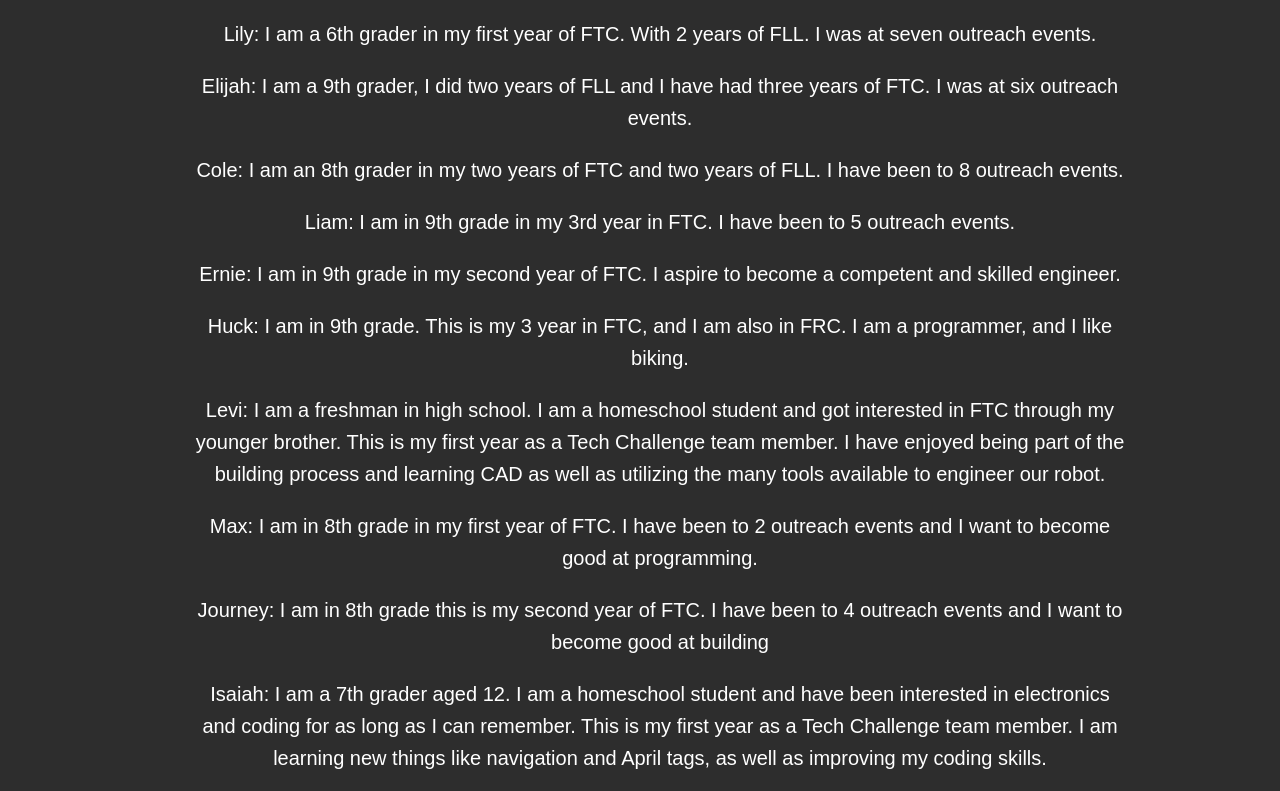
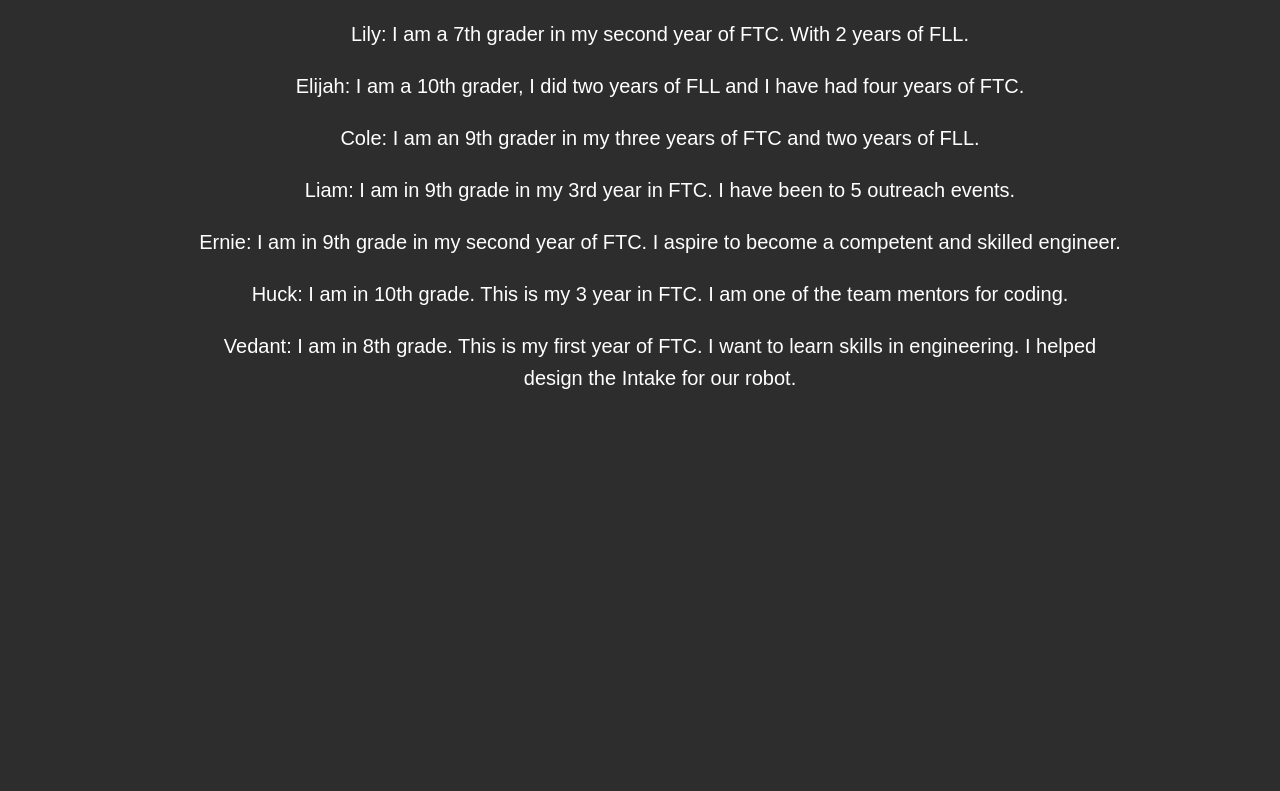
Before and after one commit to Brown-County-FIRST-Robotics/ftc21738.org, a plain HTML site: page team.html in a window 1280 px wide. Shown: the part 126-917 px from the top of the page. After the commit the page ends 800 px from the top, so only its background shows below. Drawn offline with Linux system fonts and the light colour scheme.

Commit message:
Update team.html

```diff
--- a/team.html
+++ b/team.html
@@ -18,30 +18,22 @@
     </nav>
     <h1>Meet The Team</h1>
     <ul>
-<li><p>Lily:  I am a 6th grader in my first year of FTC. With 2 years of FLL. I was at seven outreach events.</p><li>
+<li><p>Lily:  I am a 7th grader in my second year of FTC. With 2 years of FLL.</p><li>
 
-<li><p>Elijah:  I am a 9th grader, I did two years of FLL and I have had three years of FTC. I was at six outreach events.</p><li>
+<li><p>Elijah:  I am a 10th grader, I did two years of FLL and I have had four years of FTC.</p><li>
 
-<li><p>Cole:  I am an 8th grader in my two years of FTC and two years of FLL. I have been to 8 outreach events.</p><li>
+<li><p>Cole:  I am an 9th grader in my three years of FTC and two years of FLL.</p><li>
 
 <li><p>Liam:  I am in 9th grade in my 3rd year in FTC. I have been to 5 outreach events.</p><li>
 
 <li><p>Ernie:  I am in 9th grade in my second year of FTC. I aspire to become a competent and skilled engineer.</p><li>
 
-<li><p>Huck:  I am in 9th grade. This is my 3 year in FTC, and I am also in FRC. I am a programmer, and I like biking.</p><li>
-
-<li><p>Levi:  I am a freshman in high school. I am a homeschool student and got interested in FTC through my younger brother. This is my first year as a Tech Challenge team member.  I have enjoyed being part of the building process and learning CAD as well as utilizing the many tools available to engineer our robot.</p><li>
-
-<li><p>Max:  I am in 8th grade in my first year of FTC. I have been to 2 outreach events and I want to become good at programming.</p><li>
-
-<li><p>Journey:  I am in 8th grade this is my second year of FTC. I have been to 4 outreach events and I want to become good at building</p><li>
-
-<li><p>Isaiah:  I am a 7th grader aged 12. I am a homeschool student and have been interested in electronics and coding for as long as I can remember. This is my first year as a Tech Challenge team member. I am learning new things like navigation and April tags, as well as improving my coding skills.</p><li>
+<li><p>Huck:  I am in 10th grade. This is my 3 year in FTC. I am one of the team mentors for coding.</p><li>
 
 <li><p>Vedant:  I am in 8th grade. This is my first year of FTC. I want to learn skills in engineering. I helped design the Intake for our robot.</p><li>
 
-<li><p>Jacob:  I am in 9th grade This is my second year of FTC. I aspire to be an engineer.</p><li>
+<li><p></p><li>
     <ul>
-    <br><br><p class="author">Website By: Isaiah-A226</p>
+    <br><br><p></p></p>
 </body>
 </html>
```
